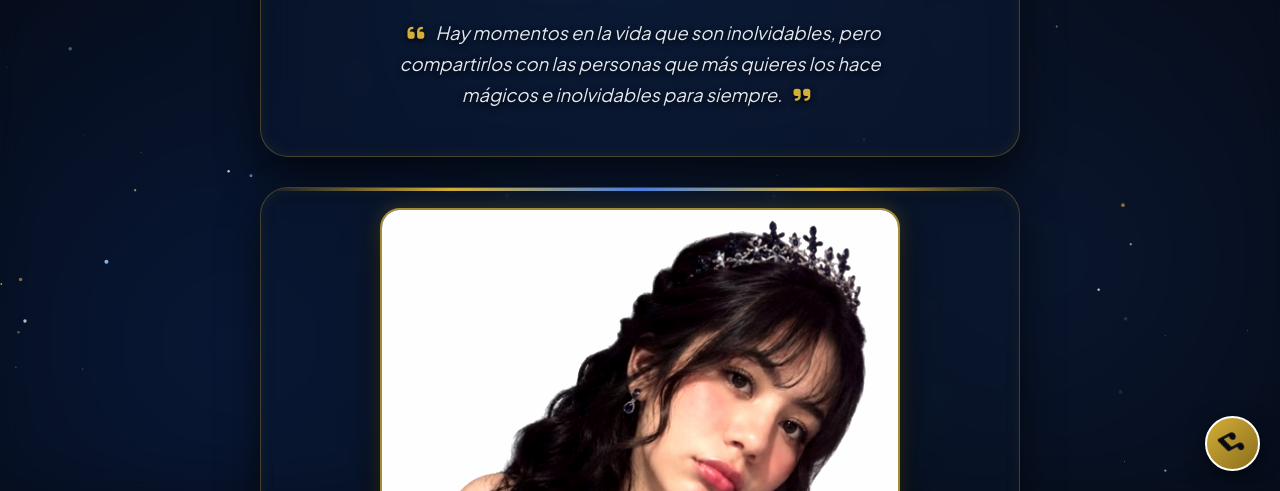
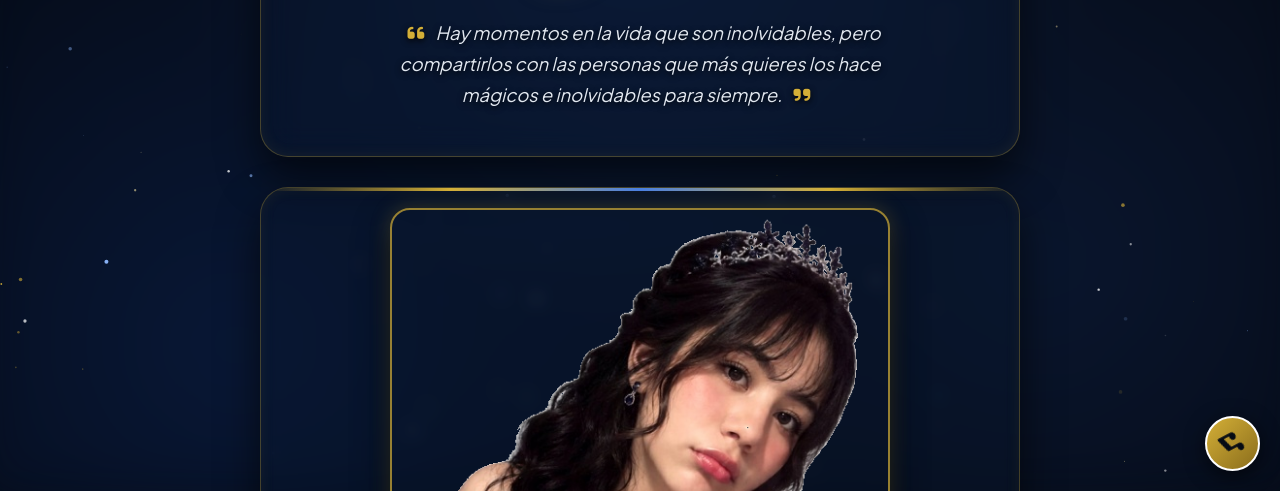
Before and after one commit to paod1980/15-yaretzi, a plain HTML site: page index.html in a window 1280 px wide. Both pictures are taken after a click on the button "Abrir Invitación". Shown: the part 309-800 px from the top of the page. Drawn offline with Linux system fonts and the light colour scheme.

Commit message:
Add files via upload

```diff
--- a/index.html
+++ b/index.html
@@ -238,31 +238,26 @@
             margin: 0 8px;
         }
 
-        /* BOX EXCLUSIVO CON IMAGEN CLARA, BRILLANTE Y FONDO TOTALMENTE TRANSPARENTE */
+        /* BOX EXCLUSIVO CON CANVAS PRO DE TRANSPARENCIA */
         .photo-box {
             padding: 20px;
             display: flex;
             justify-content: center;
             align-items: center;
-            /* Cristalera transparente que deja ver la galaxia y las estrellas */
             background: rgba(10, 25, 50, 0.25);
             backdrop-filter: blur(8px);
             -webkit-backdrop-filter: blur(8px);
         }
 
-        .photo-box img {
+        #yaretziCanvas {
             width: 100%;
-            max-width: 520px;
+            max-width: 500px;
             height: auto;
             border-radius: 20px;
             border: 2px solid rgba(212, 175, 55, 0.7);
             box-shadow: 0 15px 35px rgba(0, 0, 0, 0.6), 0 0 20px rgba(212, 175, 55, 0.25);
-            object-fit: cover;
             display: block;
             margin: 0 auto;
-            /* MANTENER COLORES REALES Y BRILLANTES SIN OSCURECER */
-            mix-blend-mode: normal;
-            filter: brightness(1.08) contrast(1.05);
         }
 
         /* GRID DE TIQUETE / PASES CON IDS DINÁMICOS */
@@ -585,9 +580,9 @@
             </div>
         </div>
 
-        <!-- SEGUNDO BOX: EXCLUSIVO PARA LA FOTO DE YARETZI - BRILLANTE Y DESTELLOS VISIBLES -->
+        <!-- SEGUNDO BOX: EXCLUSIVO CON CANVAS DE TRANSPARENCIA AUTOMÁTICA -->
         <div class="glass-box photo-box">
-            <img src="yaretzi.png" alt="Yaretzi - Quinceañera">
+            <canvas id="yaretziCanvas"></canvas>
         </div>
 
         <!-- SECCIÓN DE INVITADO, PASE INDIVIDUAL Y MESA CON IDS DINÁMICOS -->
@@ -707,9 +702,48 @@
 
     </div>
 
-    <!-- SCRIPTS INTERACTIVOS, LECTURA DINÁMICA DE URL Y MÚSICA -->
+    <!-- SCRIPTS INTERACTIVOS, LECTURA DINÁMICA DE URL, REMOCIÓN AUTOMÁTICA DE BLANCO Y MÚSICA -->
     <script>
-        // 1. LECTURA DINÁMICA DE PARÁMETROS DE LA URL
+        // 1. PROCESADOR MASTER PRO EN CANVAS: REMUEVE EL FONDO BLANCO EN TIEMPO REAL
+        function procesarImagenTransparente() {
+            const canvas = document.getElementById('yaretziCanvas');
+            const ctx = canvas.getContext('2d');
+            const img = new Image();
+
+            img.crossOrigin = "Anonymous";
+            img.src = "yaretzi.png";
+
+            img.onload = function() {
+                canvas.width = img.width;
+                canvas.height = img.height;
+
+                // Dibujar imagen original
+                ctx.drawImage(img, 0, 0);
+
+                // Obtener datos de píxeles
+                const imgData = ctx.getImageData(0, 0, canvas.width, canvas.height);
+                const data = imgData.data;
+
+                // Algoritmo de eliminación de fondo blanco o claro
+                for (let i = 0; i < data.length; i += 4) {
+                    const r = data[i];
+                    const g = data[i + 1];
+                    const b = data[i + 2];
+
+                    // Si el píxel es blanco o gris muy claro (patrones de fondo)
+                    if (r > 210 && g > 210 && b > 210) {
+                        data[i + 3] = 0; // Transparencia Alpha 100%
+                    }
+                }
+
+                // Renderizar la imagen procesada con transparencia limpia
+                ctx.putImageData(imgData, 0, 0);
+            };
+        }
+
+        window.addEventListener('load', procesarImagenTransparente);
+
+        // 2. LECTURA DINÁMICA DE PARÁMETROS DE LA URL
         function cargarDatosInvitado() {
             const urlParams = new URLSearchParams(window.location.search);
 
@@ -728,10 +762,9 @@
             document.getElementById('invitadoMesa').innerText = mesa.toLowerCase().includes('mesa') ? mesa : `Mesa # ${mesa}`;
         }
 
-        // Ejecutar lectura inmediatamente al cargar la página
         cargarDatosInvitado();
 
-        // 2. INICIAR EXPERIENCIA Y REPRODUCIR MÚSICA
+        // 3. INICIAR EXPERIENCIA Y REPRODUCIR MÚSICA
         let bgMusic = document.getElementById('bgMusic');
         let audioBtn = document.getElementById('audioBtn');
         let isPlaying = false;
@@ -774,7 +807,7 @@
             isPlaying = !isPlaying;
         }
 
-        // 3. CUENTA REGRESIVA
+        // 4. CUENTA REGRESIVA
         const targetDate = new Date("2027-02-20T20:30:00").getTime();
 
         setInterval(function() {
@@ -794,7 +827,7 @@
             }
         }, 1000);
 
-        // 4. CANVAS DE ESTRELLAS ANIMADAS
+        // 5. CANVAS DE ESTRELLAS ANIMADAS
         const canvas = document.getElementById('starsCanvas');
         const ctx = canvas.getContext('2d');
 
```
